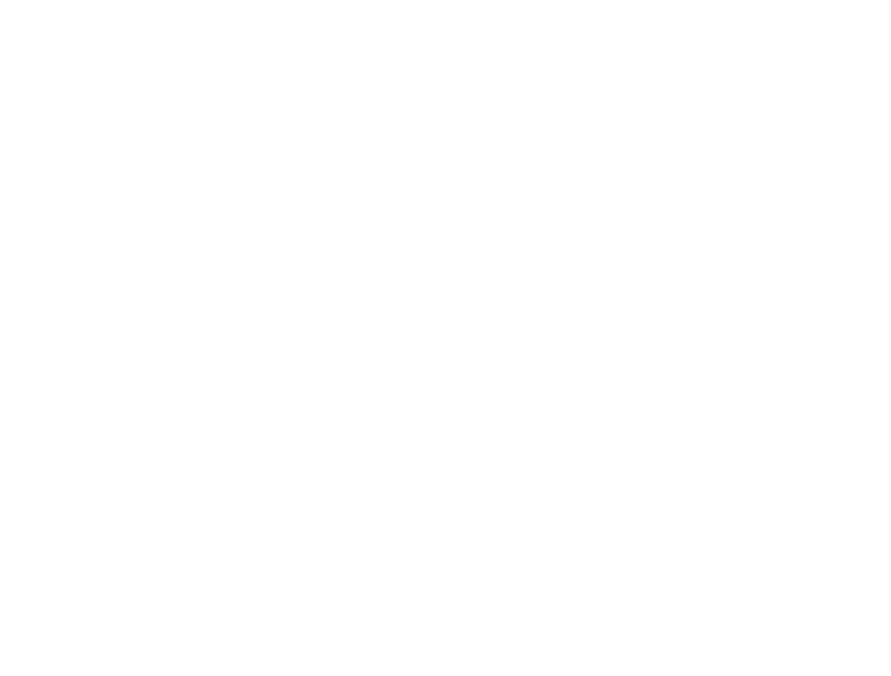
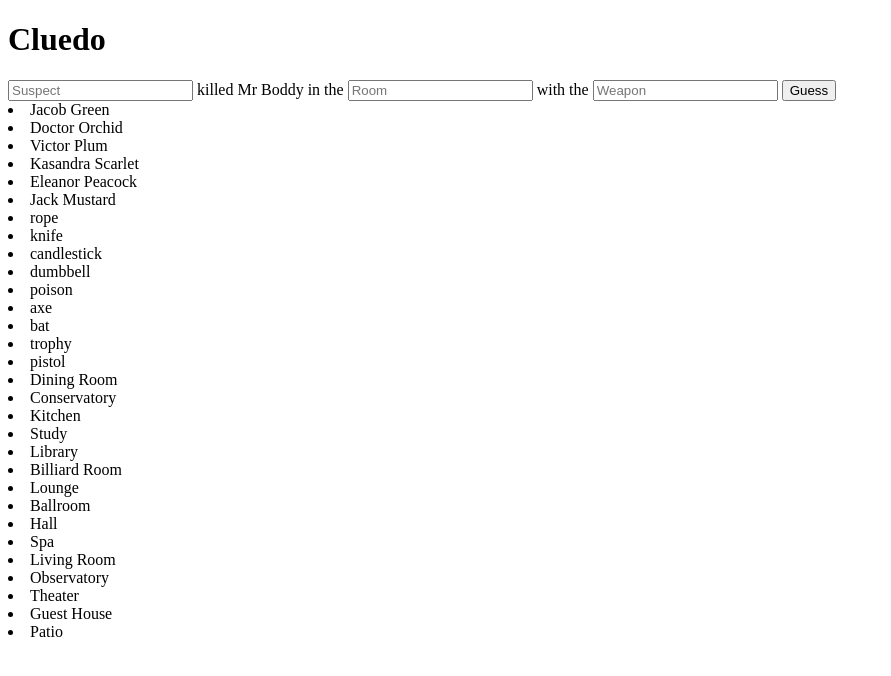
Before and after one commit to angelo5003/cluedo-game, a plain HTML site: page index.html in a window 1280 px wide. Shown: the whole page, without its empty margins (0-891 px from the left). Drawn offline with Linux system fonts and the light colour scheme.

Commit message:
build the cluedo game in JS. The only thing that is not working are the pics.

```diff
--- a/cluedo.js
+++ b/cluedo.js
@@ -0,0 +1,241 @@
+//Suspects
+
+let mrGreen = {
+  name: "Jacob Green",
+  occupation: "Entrepreneur",
+  age: 45,
+  description: "He has a lot of connections",
+  image:
+    "https://carboncostume.com/wordpress/wp-content/uploads/2017/10/mrgreen3.jpg",
+  color: "green ",
+};
+
+let drOrchid = {
+  name: "Doctor Orchid",
+  occupation: "Scientist",
+  age: 26,
+  description: "PhD in plant toxicology. Adopted daughter of Mr. Boddy",
+  image:
+    "https://images2.minutemediacdn.com/image/upload/c_crop,h_1124,w_2000,x_0,y_50/v1560965041/shape/mentalfloss/586055-hasbro.jpg?itok=x4QQWTxa",
+  color: "white",
+};
+
+let profPlum = {
+  name: "Victor Plum",
+  occupation: "Designer",
+  age: 22,
+  description: "Billionaire video game designer",
+  image:
+    "https://vignette.wikia.nocookie.net/cluedo/images/a/a4/2016C6.jpg/revision/latest?cb=20200927103539",
+  color: "purple",
+};
+
+let missScarlet = {
+  name: "Kasandra Scarlet",
+  occupation: "Actor",
+  age: 31,
+  description: "She is an A-list movie star with a dark past",
+  image: "https://www.radiotimes.com/uploads/images/Original/111967.jpg",
+  color: "red",
+};
+
+let mrsPeacock = {
+  name: "Eleanor Peacock",
+  occupation: "Socialité",
+  age: 36,
+  description:
+    "She is from a wealthy family and uses her status and money to earn popularity",
+  image:
+    "https://vignette.wikia.nocookie.net/cluedo/images/b/b0/2016C5.jpg/revision/latest?cb=20200927103538",
+  color: "blue",
+};
+
+let mrMustard = {
+  name: "Jack Mustard",
+  occupation: "Retired Football player",
+  age: 62,
+  description:
+    "He is a former football player who tries to get by on his former glory",
+  image:
+    "https://static.independent.co.uk/s3fs-public/thumbnails/image/2016/07/04/08/unspecified-3.jpg",
+  color: "yellow",
+};
+
+// ### Weapons
+
+let rope = {
+  name: "rope",
+  weight: 10,
+};
+
+let knife = {
+  name: "knife",
+  weight: 8,
+};
+
+let candlestick = {
+  name: "candlestick",
+  weight: 2,
+};
+
+let dumbbell = {
+  name: "dumbbell",
+  weight: 30,
+};
+
+let poison = {
+  name: "poison",
+  weight: 2,
+};
+
+let axe = {
+  name: "axe",
+  weight: 15,
+};
+
+let bat = {
+  name: "bat",
+  weight: 13,
+};
+
+let trophy = {
+  name: "trophy",
+  weight: 25,
+};
+
+let pistol = {
+  name: "pistol",
+  weight: 20,
+};
+
+// ### Rooms
+
+let diningRoom = {
+  name: "Dining Room",
+};
+let conservatory = {
+  name: "Conservatory",
+};
+let kitchen = {
+  name: "Kitchen",
+};
+let study = {
+  name: "Study",
+};
+let library = {
+  name: "Library",
+};
+let billiardRoom = {
+  name: "Billiard Room",
+};
+let lounge = {
+  name: "Lounge",
+};
+let ballroom = {
+  name: "Ballroom",
+};
+let hall = {
+  name: "Hall",
+};
+let spa = {
+  name: "Spa",
+};
+let livingRoom = {
+  name: "Living Room",
+};
+let observatory = {
+  name: "Observatory",
+};
+let theater = {
+  name: "Theater",
+};
+let guestHouse = {
+  name: "Guest House",
+};
+let patio = {
+  name: "Patio",
+};
+
+let suspectArray = [
+  mrGreen,
+  drOrchid,
+  profPlum,
+  missScarlet,
+  mrsPeacock,
+  mrMustard,
+];
+
+let weaponsArray = [
+  rope,
+  knife,
+  candlestick,
+  dumbbell,
+  poison,
+  axe,
+  bat,
+  trophy,
+  pistol,
+];
+
+let roomsArray = [
+  diningRoom,
+  conservatory,
+  kitchen,
+  study,
+  library,
+  billiardRoom,
+  lounge,
+  ballroom,
+  hall,
+  spa,
+  livingRoom,
+  observatory,
+  theater,
+  guestHouse,
+  patio,
+];
+
+// Gets random item from each array and constructs the mystery
+function pickMystery() {
+  let suspect = suspectArray[Math.floor(Math.random() * suspectArray.length)];
+  let weapon = weaponsArray[Math.floor(Math.random() * weaponsArray.length)];
+  let room = roomsArray[Math.floor(Math.random() * roomsArray.length)];
+
+  return { suspect, weapon, room };
+}
+
+let mystery = pickMystery(); // who killed mr.boddy with what in which room...
+
+// loops through all of our arrays and shows eachItem's name
+function showArrays(arr) {
+  arr.forEach(function (eachItem) {
+    document.body.innerHTML += `<li>${eachItem.name}</li>`;
+  });
+}
+showArrays(suspectArray);
+showArrays(weaponsArray);
+showArrays(roomsArray);
+
+function guess() {
+  let guessedSuspect = document.querySelector("#suspect").value;
+  let guessedRoom = document.querySelector("#room").value;
+  let guessedWeapon = document.querySelector("#weapon").value;
+  if (
+    guessedSuspect === mystery.suspect.name &&
+    guessedRoom === mystery.room.name &&
+    guessedWeapon === mystery.weapon.name
+  ) {
+    alert("You got it right! You win!!");
+  } else {
+    alert("You guess wrong");
+    alert(
+      mystery.suspect.name +
+        "  killed Mr.Boddy in the " +
+        mystery.room.name +
+        "  with the  " +
+        mystery.weapon.name
+    );
+  }
+  //   document.body.innerHTML = `<img src=${mystery.suspect.image}/>`;
+}
+document.querySelector("button").onclick = guess;
--- a/index.html
+++ b/index.html
@@ -5,8 +5,18 @@
     <meta http-equiv="X-UA-Compatible" content="IE=edge" />
     <meta name="viewport" content="width=device-width, initial-scale=1.0" />
     <link rel="stylesheet" href="styles.css" />
-    <script src="cluedo.js"></script>
+    <script src="./cluedo.js" defer></script>
     <title>Cluedo Game</title>
   </head>
-  <body></body>
+  <body>
+    <h1>Cluedo</h1>
+
+    <input type="text" placeholder="Suspect" id="suspect" />
+    killed Mr Boddy in the
+    <input type="text" placeholder="Room" id="room" />
+    with the
+    <input type="text" placeholder="Weapon" id="weapon" />
+
+    <button>Guess</button>
+  </body>
 </html>
```
